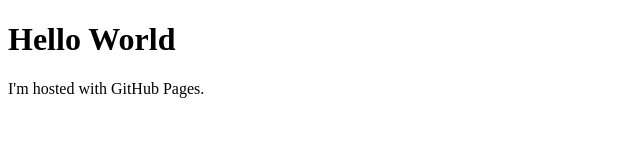
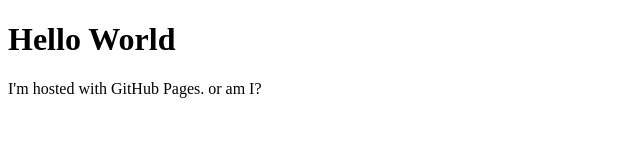
Before and after one commit to Meemog/meemog.github.io, a plain HTML site: page index.html in a window 1280 px wide. Shown: the full height of the page, 0-640 px from the left. Drawn offline with Linux system fonts and the light colour scheme.

Commit message:
Update index.html

```diff
--- a/index.html
+++ b/index.html
@@ -2,6 +2,6 @@
 <html>
 <body>
 <h1>Hello World</h1>
-<p>I'm hosted with GitHub Pages.</p>
+<p>I'm hosted with GitHub Pages. or am I?</p>
 </body>
 </html>
```
